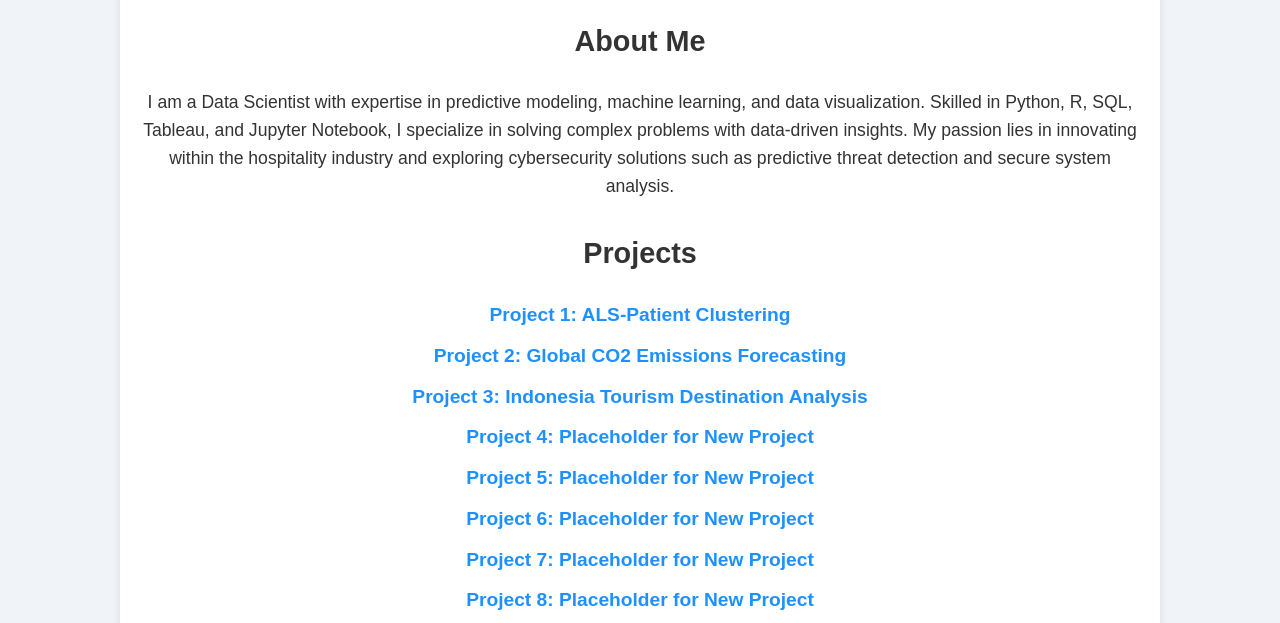
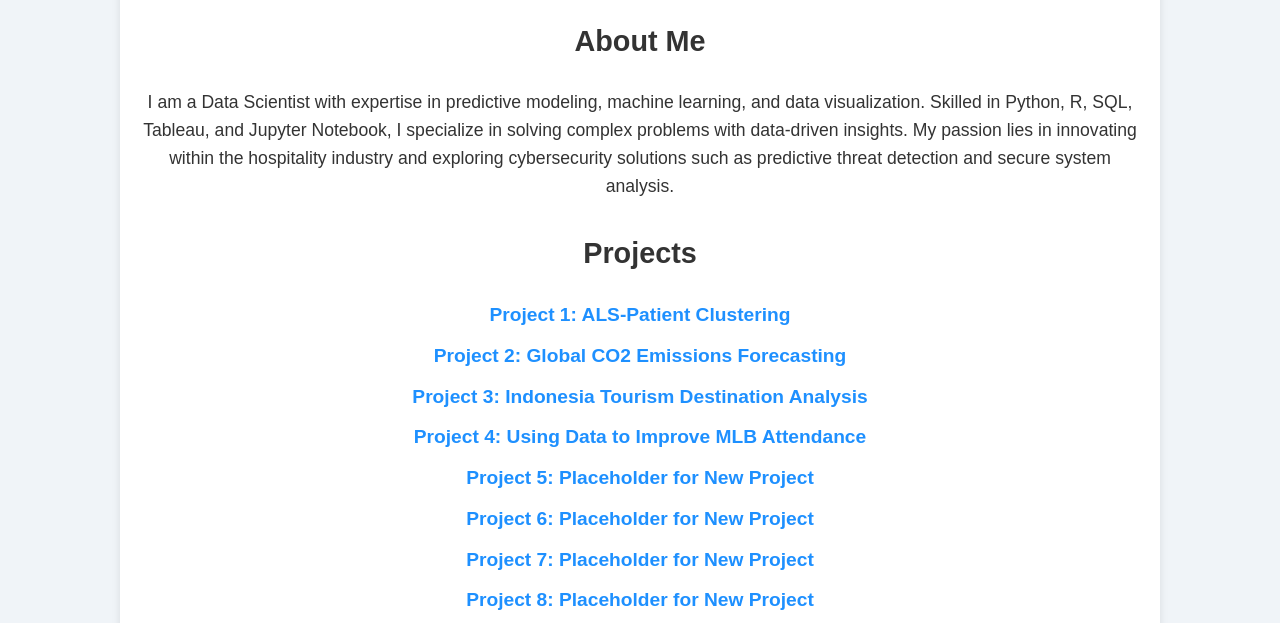
Before and after one commit to kennwade/Data-Science-Portfolio, a plain HTML site: page index.html in a window 1280 px wide. Shown: the part 143-766 px from the top of the page. Drawn offline with Linux system fonts and the light colour scheme.

Commit message:
Update index.html

```diff
--- a/index.html
+++ b/index.html
@@ -115,7 +115,7 @@
       <li><a href="https://github.com/kennwade/Data-Science-Portfolio/tree/main/ALS-Patient-Clustering">Project 1: ALS-Patient Clustering</a></li>
       <li><a href="https://github.com/kennwade/Data-Science-Portfolio/tree/main/Global-CO2-Emissions-Forecasting">Project 2: Global CO2 Emissions Forecasting</a></li>
       <li><a href="https://github.com/kennwade/Data-Science-Portfolio/tree/main/Indonesia-Tourism-Destination">Project 3: Indonesia Tourism Destination Analysis</a></li>
-      <li><a href="#">Project 4: Placeholder for New Project</a></li>
+     <li><a href="https://github.com/kennwade/Data-Science-Portfolio/tree/main/MLB-Attendance">Project 4: Using Data to Improve MLB Attendance</a></li>
       <li><a href="#">Project 5: Placeholder for New Project</a></li>
       <li><a href="#">Project 6: Placeholder for New Project</a></li>
       <li><a href="#">Project 7: Placeholder for New Project</a></li>
```
